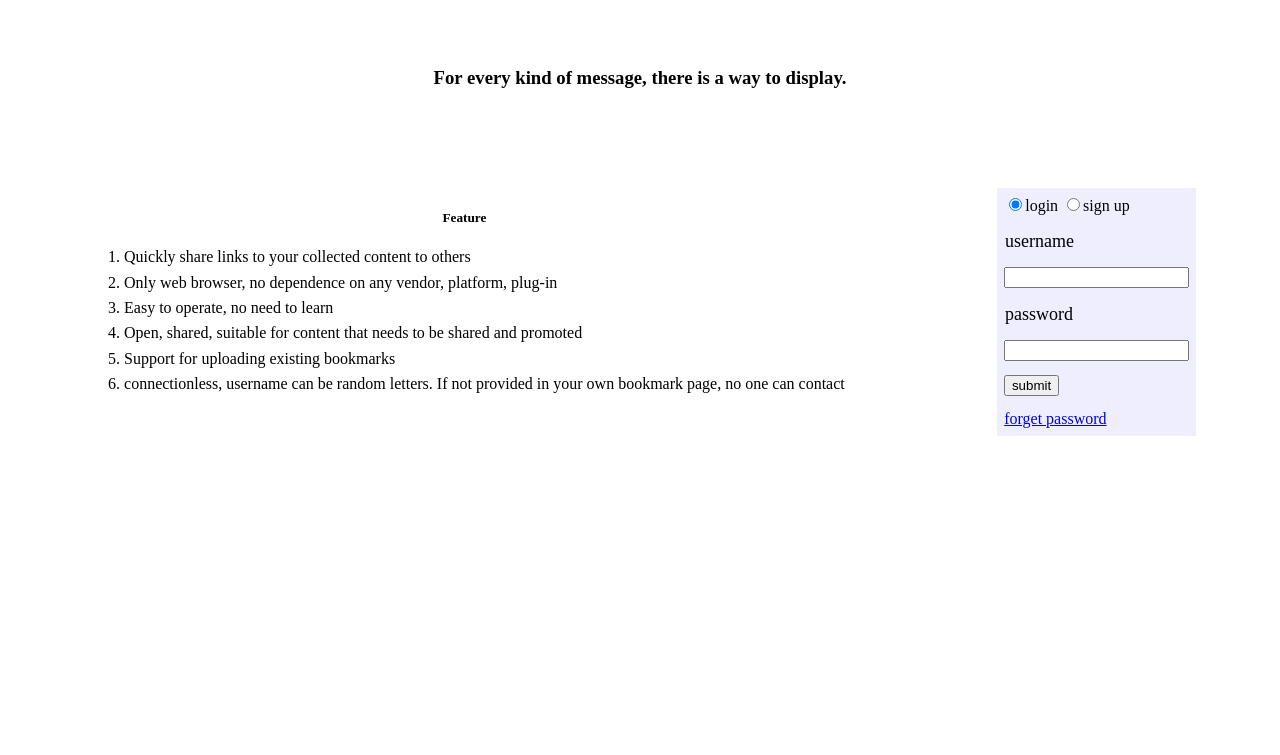
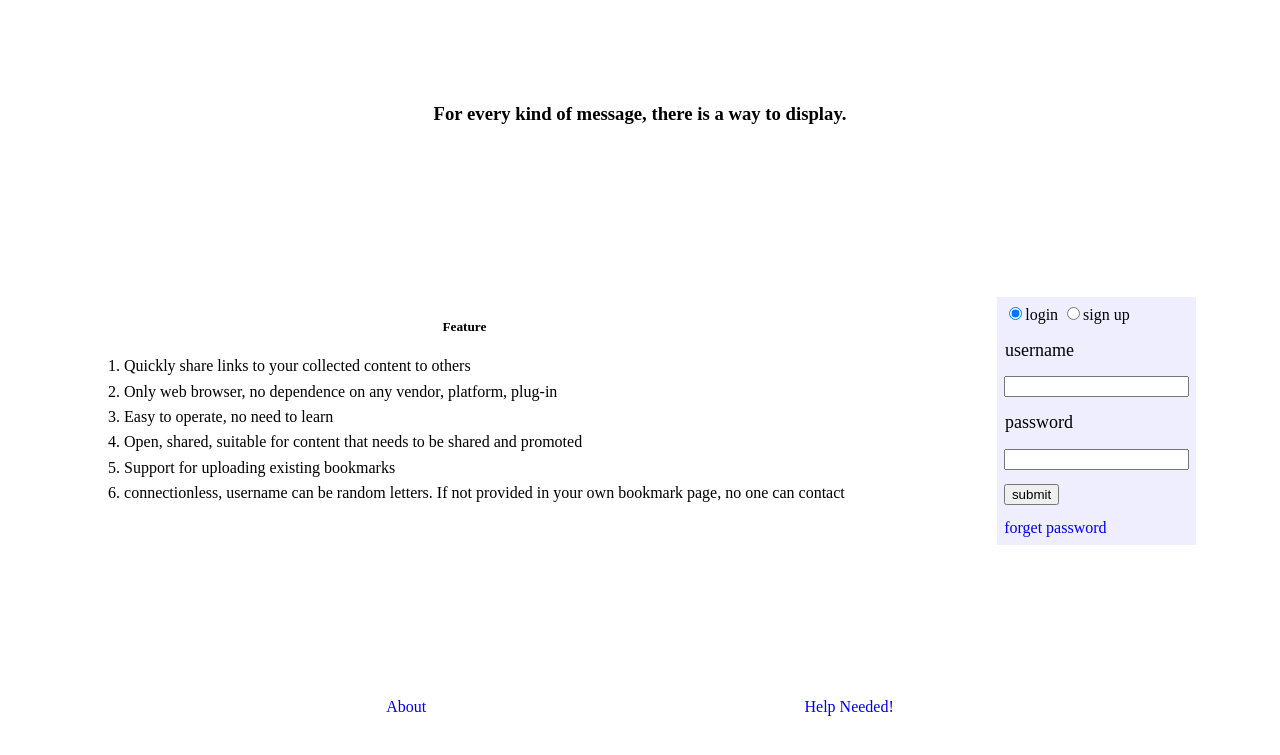
Before and after one commit to iChengRui/webbookmark, a Python web app: template user/templates/index.html in a window 1280 px wide. Shown: the top 755 px of the page. Run offline with Jinja, Linux system fonts and the light colour scheme; the template is opened without the code that fills it, so the values that code supplies are empty.

Commit message:
remove debug

```diff
--- a/user/templates/help.html
+++ b/user/templates/help.html
@@ -8,13 +8,12 @@ h4{list-style-type: square;}
 h5{list-style-type: circle;}
 h5,h4{margin:1ex;display: list-item;}
 p{margin: 0;}
-div.zh,div.en{display:none;flex-direction:column;}
 .imp{color:red;}
 </style>
 </head>
 <body>
 
-<div class='en'>
+<div>
 <h4>Usage</h4>
 <h5>Add, modify, delete bookmarks or folders</h5>
 <p>Click on the corresponding bookmark icon or folder name, pop up the shortcut menu, select the corresponding action</p>
--- a/user/templates/index.html
+++ b/user/templates/index.html
@@ -6,6 +6,7 @@
 <style type="text/css">
 html,body{height: 100%;display: flex;justify-content: space-around;flex-direction: column;}
 li{margin: 1ex 0;}
+a{ text-decoration:none}
 #slg_log{
 display:flex;
 flex-direction:row;
@@ -27,6 +28,10 @@ align-items:start;
 
 #form > *{margin:1ex;}
 
+footer{
+	display: flex;
+	justify-content: space-evenly;
+}
 #slg{
 display:inline-block;
 width:max-content;
@@ -171,16 +176,16 @@ label{font-size:large;}
 				<input type="radio" name="way" value="l" checked required>login
 				<input type="radio" name="way" value="r" required>sign up
 			</div>
-			<label class="en">username</label>
+			<label >username</label>
 			<input type="text" name="username" value="" required maxlength=12>
 			<div id="tips">
-			<p class="en ntc">5 to 12 characters</p>
+			<p class="ntc">5 to 12 characters</p>
 			</div>
-			<label class="en">password</label>
+			<label >password</label>
 			<input type="password" name="pwd" value="" required maxlength=12>
 			<div id="cfm">
-			<p class="en ntc">5 to 12 characters (at least an alphabet,number and special char)</p>
-				<label class="en">Enter password again to confirm</label>
+			<p class="ntc">5 to 12 characters (at least an alphabet,number and special char)</p>
+				<label>Enter password again to confirm</label>
 				<input type="password" name="pwd2" value="">
 			</div>
 			<h3 id="errmsg" style="color: red"></h3>
@@ -189,8 +194,6 @@ label{font-size:large;}
 		</form>
 	</div>
 </div>
-<h3></h3>
-<h3></h3>
-<div></div>
+<footer><a href="/about.html">About</a><a href="/partner.html">Help Needed!</a></footer>
 </body>
 </html>
--- a/user/templates/preservation.html
+++ b/user/templates/preservation.html
@@ -4,13 +4,12 @@
 <meta charset="UTF-8">
 <title>webbookmark-preservation</title>
 <style type="text/css">
-div.zh,div.en{display:none;flex-direction:column;}
 #pic{display:flex;flex-direction:row;flex-wrap:wrap; justify-content:space-between;}
 #pic>div>label{display:block;color:red}
 </style>
 </head>
 <body>
-<div class="en">
+<div>
 <h5>Remedy for upload failure</h5>
 <p>The entire step takes about 3-5 minutes and can only be performed on a PC-side browser, other platforms not available. Here are the steps:</p>
 <ol>
```
Also changed, not shown: user/templates/owner.html (+6 -7 lines), user/views.py (+10 -9 lines).
